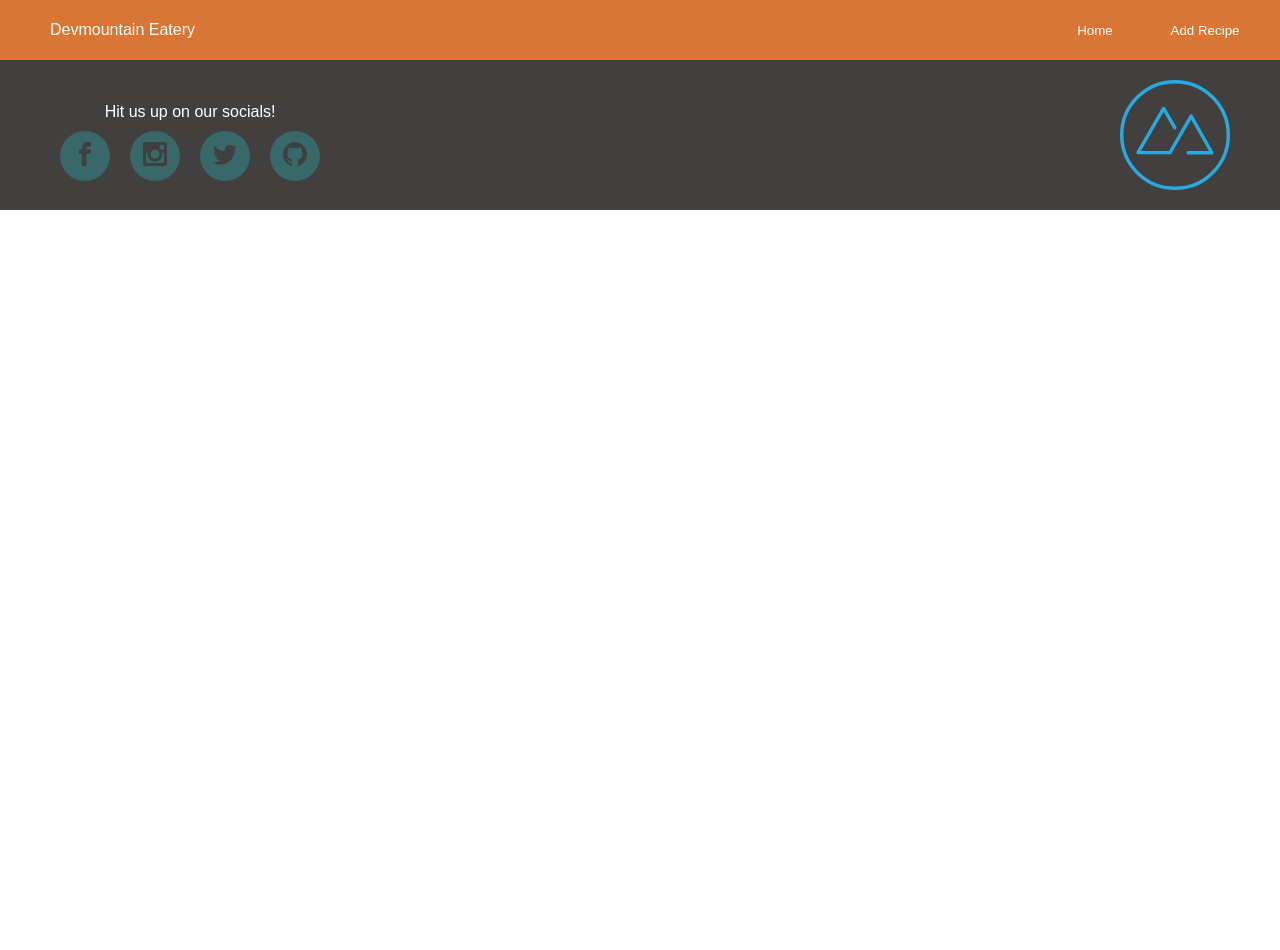
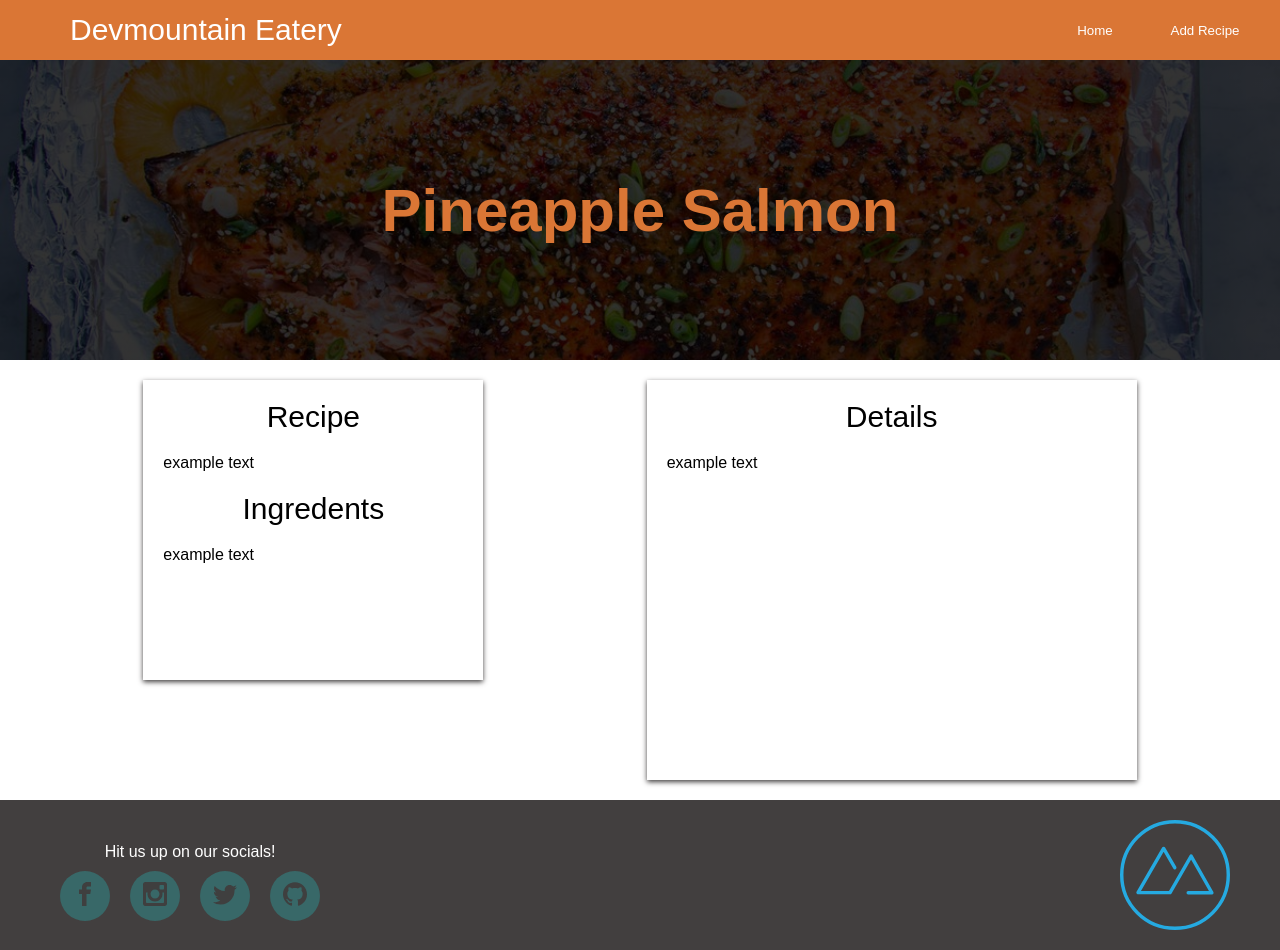
Before and after one commit to FrozenArrow73/react-proj-3, a React (Create React App) app: page /recipe/3 in a window 1280 px wide. Before the commit the page ends 800 px from the top, so only its background shows below. Built offline with nearby package versions, Linux system fonts and the light colour scheme.

Commit message:
added styling to details page

```diff
--- a/src/App.css
+++ b/src/App.css
@@ -167,3 +167,36 @@ button {
 	margin-right: 10px;
 
 }
+
+/* ---------------------------------------------DETAILS PAGE ------------------------------------- */
+
+.details-section {
+	display: flex;
+	flex-direction: row;
+	justify-content: space-evenly;
+	align-items: flex-start;
+}
+
+.recipe-ingredients {
+	margin: 20px;
+	width: 300px;
+	min-height: 300px;
+	box-shadow: #423f3f 0px 2px 5px;
+	padding-left: 20px;
+	padding-right: 20px;
+}
+
+.recipe-details {
+	margin:  20px;
+	width: 450px;
+	min-height: 400px;
+	box-shadow: #423f3f 0px 2px 5px;
+	padding-left: 20px;
+	padding-right: 20px;
+}
+
+h2 {
+	text-align: center;
+	font-size: 30px;
+	margin: 20px;
+}
--- a/src/components/detailComponents/DetailScreen.jsx
+++ b/src/components/detailComponents/DetailScreen.jsx
@@ -1,9 +1,37 @@
 import React from 'react'
+import salmon from '../../assets/salmon.jpg'
 
 const DetailScreen = () => {
   return (
     <section>
-      {/* Welcome to the details page! This page will be reusable. Follow instructions to know what to do here. */}
+      <div
+      style={{
+        background: `linear-gradient(
+          190deg,
+          rgba(0, 0, 0, 0.8),
+          rgba(0, 0, 0, 0.8)),
+          url(${salmon})`,
+        backgroundSize: "cover",
+        backgroundPosition: "center center",
+        height: "300px",
+      }}
+    >
+      <div className="ad-content">
+        <h1>Pineapple Salmon</h1>
+      </div>
+    </div>
+    <div className='details-section'>
+      <div className='recipe-ingredients'>
+        <h2>Recipe</h2>
+        <p>example text</p>
+        <h2>Ingredents</h2>
+        <p>example text</p>
+      </div>
+      <div className='recipe-details'>
+        <h2>Details</h2>
+        <p>example text</p>
+      </div>
+    </div>
     </section>
   );
 };
```
